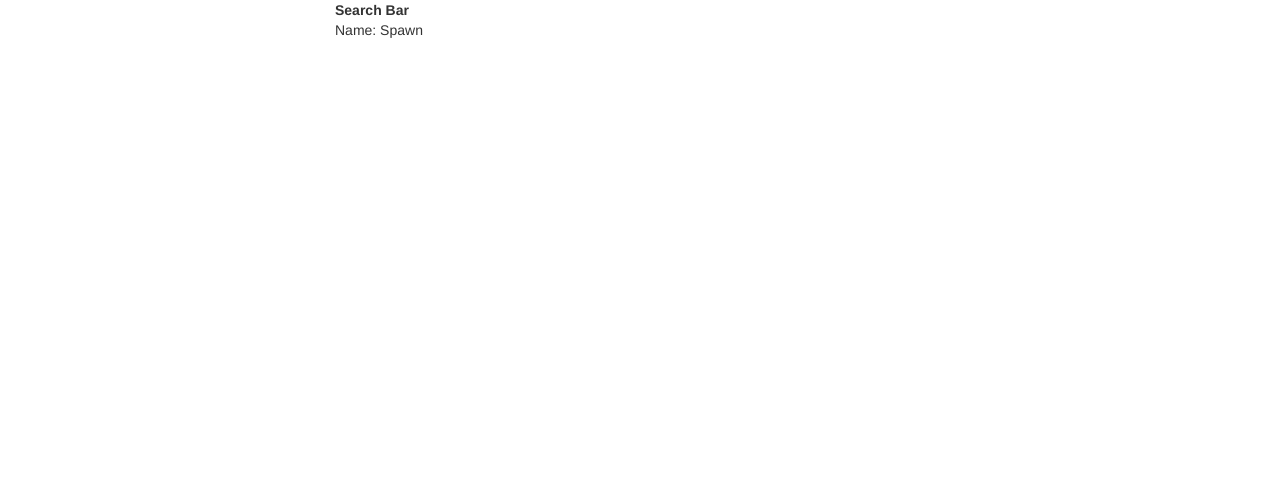
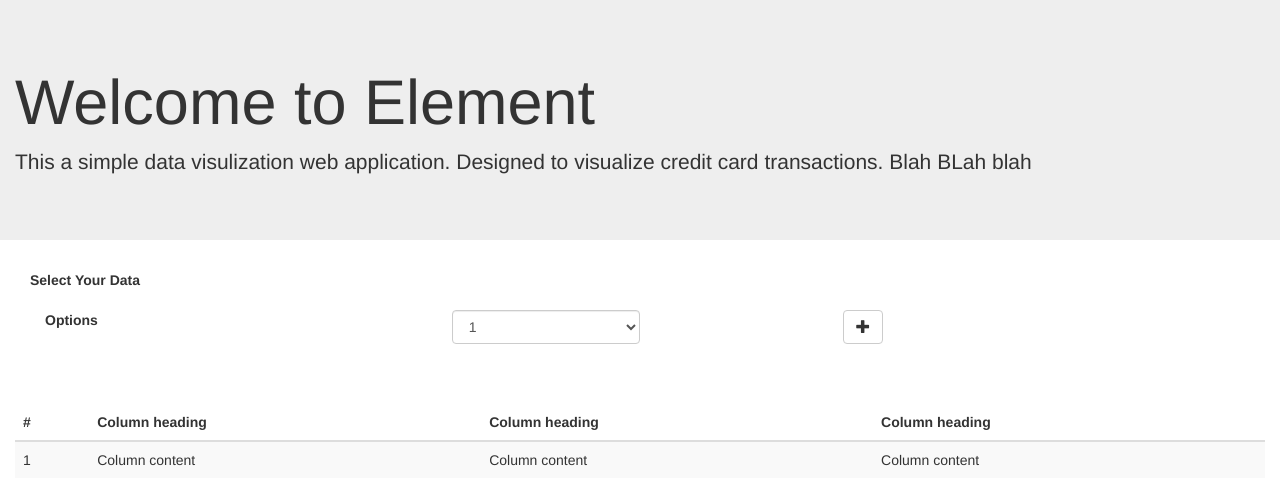
Before and after one commit to shrootz/TeamElement, a website: page app/index.html in a window 1280 px wide. Drawn offline with nearby package versions, Linux system fonts and the light colour scheme.

Commit message:
bootstrap. buttons for data. table for summary.

```diff
--- /dev/null
+++ b/app/dataSummary/dataSummary.html
@@ -0,0 +1,20 @@
+<div class="container-fluid">
+	<table class="table table-striped table-hover ">
+  <thead>
+    <tr>
+      <th>#</th>
+      <th>Column heading</th>
+      <th>Column heading</th>
+      <th>Column heading</th>
+    </tr>
+  </thead>
+  <tbody>
+    <tr>
+      <td>1</td>
+      <td>Column content</td>
+      <td>Column content</td>
+      <td>Column content</td>
+    </tr>
+  </tbody>
+</table>
+</div>
--- /dev/null
+++ b/app/dataSummary/dataSummary.js
@@ -0,0 +1,13 @@
+'use strict';
+
+function DataSummaryController() {
+
+}
+
+angular.module('myApp').component('summary', {
+	restrict: 'E',
+    scope: false,
+    replace: true,
+	templateUrl: 'dataSummary/dataSummary.html',
+	controller: DataSummaryController
+});
--- a/app/index.html
+++ b/app/index.html
@@ -4,23 +4,26 @@
 	<meta charset="utf-8">
 	<title>Element</title>
 	<meta name="description" content="">
-  <meta name="viewport" content="width=device-width, initial-scale=1, shrink-to-fit=no">
+	<meta name="viewport" content="width=device-width, initial-scale=1">
 	<link rel="stylesheet" href="app.css">
+	<link href="https://maxcdn.bootstrapcdn.com/bootswatch/3.3.6/darkly/bootstrap.min.css" rel="stylesheet" integrity="sha384-kVo/Eh0sv7ZdiwZK32nRsp1FrDT3sLRLx3zVpSSTI9UdO5H02LJNLBg5F1gwvKg0" crossorigin="anonymous">
+
 	<script src="https://ajax.googleapis.com/ajax/libs/angularjs/1.5.6/angular.min.js"></script>
-  <link href="http://maxcdn.bootstrapcdn.com/bootstrap/3.2.0/css/bootstrap.min.css" rel="stylesheet">
 </head>
-<body ng-app="myApp">
+<body ng-controller="mainCtrl as ctrl">
 
-	<div class="row container-fluid" ng-controller="mainCtrl as ctrl" >
-		<div class="col-md-6 col-md-offset-3">
-		  	<b>Search Bar</b><br>
+	<div class="jumbotron container-fluid">
+  		<h1>Welcome to Element</h1>
+  		<p>This a simple data visulization web application. Designed to visualize credit card transactions. Blah BLah blah</p>
+	</div>
+
 	<search hero="ctrl.hero"></search>
-	  	</div>
-	</div>
+	<br><br><br>
+	<summary></summary>
 
 	<script src="app.js"></script>
 	<script src="searchBar/searchBar.js"></script>
-  <script src="https://ajax.googleapis.com/ajax/libs/jquery/2.1.4/jquery.min.js"></script>
+	<script src="dataSummary/dataSummary.js"></script>
 
 </body>
 </html>
--- a/app/searchBar/searchBar.html
+++ b/app/searchBar/searchBar.html
@@ -1 +1,22 @@
-<span>Name: {{$ctrl.hero.name}}</span>
+<div class="container-fluid">
+  <label for="select" class="col-xs-2 control-label">Select Your Data</label>
+  <br><br>
+  <form class="form-inline col-xs-12">
+
+      <div class="form-group col-xs-4">
+        <label for="exampleInputName2">Options</label>
+      </div>
+        <div class="form-group col-xs-4">
+          <select class="form-control" id="select" style="width: 50%">
+            <option>1</option>
+            <option>2</option>
+            <option>3</option>
+            <option>4</option>
+            <option>5</option>
+          </select>
+        </div>
+        <button type="button" class="btn btn-default" aria-label="Plus">
+        <span class="glyphicon glyphicon-plus" aria-hidden="true"></span>
+      </button>
+  </form>
+</div>
--- a/app/searchBar/searchBar.js
+++ b/app/searchBar/searchBar.js
@@ -11,6 +11,6 @@ angular.module('myApp').component('search', {
     templateUrl: 'searchBar/searchBar.html',
     controller: SearchBarController,
 	bindings: {
-	hero: '='
+		hero: '='
 	}
 });
```
Also changed, not shown: app/dataSummary/dataSummary.css (added). Lines whose indentation alone changed are shown as unchanged.
